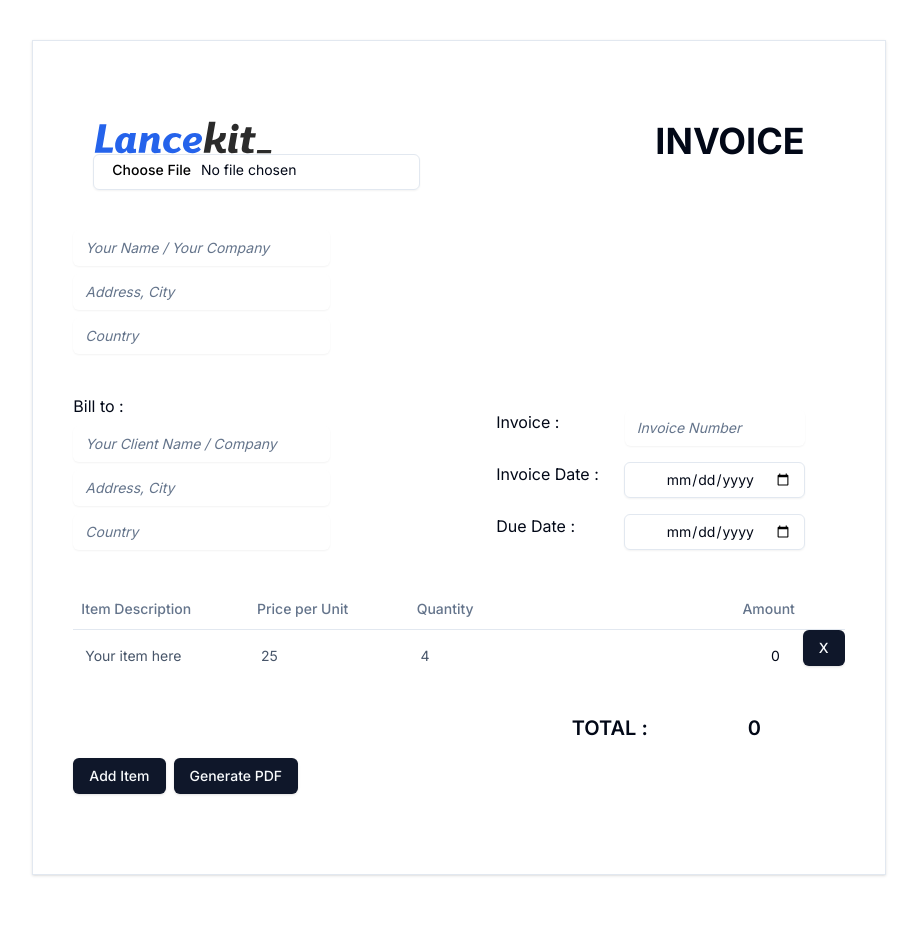
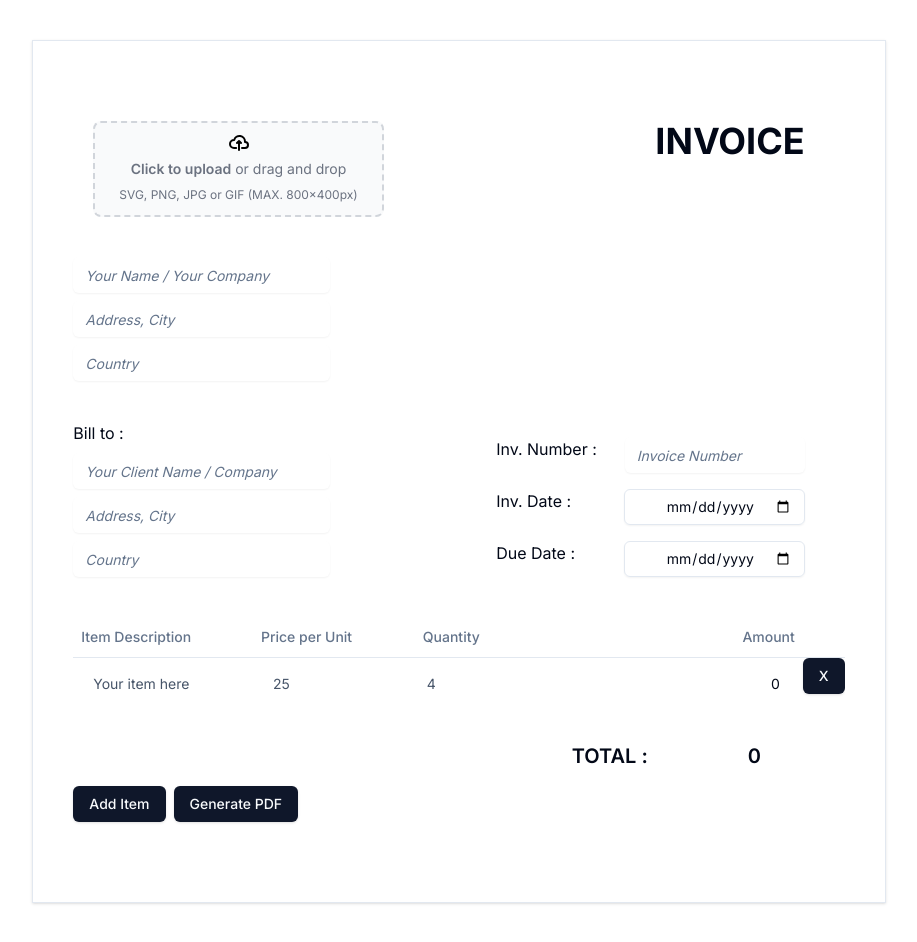
Before and after one commit to mahzumy/lancekit-invoicemaker, a Next.js app: page /invoice-maker in a window 1280 px wide. Shown: the whole page, without its empty margins (181-1098 px from the left). Before the commit the page ends 915 px from the top, so only its background shows below. Built offline with nearby package versions, Linux system fonts and the light colour scheme; what pdfmake would draw is missing.

Commit message:
styling input

```diff
--- a/src/components/invoiceMaker/InvoiceGenerator.tsx
+++ b/src/components/invoiceMaker/InvoiceGenerator.tsx
@@ -331,10 +331,19 @@ export const InvoiceGenerator = () => {
     <div className=' justify-center mx-auto w-8/12 border shadow my-10 px-10 py-20 space-y-10'>
       <div className='flex justify-between'>
         <div className=' px-5'>
-          <img src="/asset/LanceKit Logo.svg" width={180} alt="" />
-          <Input type='file' onChange={handleFeturedImgChange}/>
+          {/* <img src="/asset/LanceKit Logo.svg" width={180} alt="" /> */}
+          <div className='flex items-center justify-center w-full'>
+            <label id='dropzone-file' className='flex flex-col items-center justify-center w-full h-24 px-6 border-2 border-gray-300 border-dashed rounded-lg cursor-pointer bg-gray-50 dark:hover:bg-bray-800 dark:bg-gray-700 hover:bg-gray-100 dark:border-gray-600 dark:hover:border-gray-500 dark:hover:bg-gray-600'>
+              <div className='flex flex-col items-center justify-center py-6 space-y-2'>
+                <img src="/asset/upload-icon.svg" width={20} alt="" />
+                <p className='mb-2 text-sm text-gray-500 dark:text-gray-400'><span className='font-semibold'>Click to upload</span> or drag and drop</p>
+                <p className='text-xs text-gray-500 dark:text-gray-400'>SVG, PNG, JPG or GIF (MAX. 800x400px)</p>
+              </div>
+              <Input type='file' id='dropzone-file' className='hidden' onChange={handleFeturedImgChange}/>
+            </label>
+          </div>
         </div>
-        <h2 className='px-10 text-4xl font-bold'>INVOICE</h2>
+        <h2 className='px-10 text-4xl font-bold align-middle'>INVOICE</h2>
       </div>
       <div className=''>
         <div className=' w-1/3 space-y-2'>
@@ -353,11 +362,11 @@ export const InvoiceGenerator = () => {
         <div className=' inline-block align-middle w-2/5 space-y-4 mr-10'>
           <div></div>
           <div className='flex space-x-4 w-full align-middle'>
-            <span className=' inline-block w-2/3 align-middle'>Invoice&nbsp;:</span>
+            <span className=' inline-block w-2/3 align-middle'>Inv. Number&nbsp;:</span>
             <Input name='invoiceNumber' value={data.invoiceNumber} type='text' placeholder='Invoice Number' className='w-full border-0 cursor-pointer size placeholder:italic justify-end' onChange={(event) => handleChangeData(event)}/>
           </div>
           <div className='flex space-x-4 w-full'>
-            <p className='w-2/3'>Invoice Date&nbsp;:</p>
+            <p className='w-2/3'>Inv. Date&nbsp;:</p>
             <Input name='invoiceDate' value={data.invoiceDate} type='date' placeholder='13/11/2023' className='w-full  cursor-pointer py-0 justify-end' onChange={(event) => handleChangeData(event)}/>
           </div>
           <div className='flex space-x-4 w-full'>
@@ -382,8 +391,8 @@ export const InvoiceGenerator = () => {
               {invoiceFields.map(({itemDescription, price, qty, amount}, i)=>{
                 return(
                 <TableRow className='' key={i}>
-                  <TableCell> <input onChange={(event)=>handleChange(i, event)} name='itemDescription' type="text" value={itemDescription} placeholder=' Your item here ' className='w-full text-md h-fit py-2 placeholder-slate-600'/></TableCell>
-                  <TableCell> <input onChange={(event)=>handleChange(i, event)} name='qty'  type="number" value={qty}  placeholder=' 25 ' className='w-full text-md h-fit py-2 placeholder-slate-600'/></TableCell>
+                  <TableCell> <input onChange={(event)=>handleChange(i, event)} name='itemDescription' type="text" value={itemDescription} placeholder=' Your item here ' className='w-full text-md h-fit py-2 placeholder-slate-600 px-2'/></TableCell>
+                  <TableCell> <input onChange={(event)=>handleChange(i, event)} name='qty'  type="number" value={qty}  placeholder=' 25 ' className='w-full text-md h-fit py-2 placeholder-slate-600 px-2'/></TableCell>
                   <TableCell> <input onChange={(event)=>handleChange(i, event)} name='price' type="number" value={price} placeholder=' 4 ' className='w-full text-md h-fit py-2 placeholder-slate-600'/></TableCell>
                   <TableCell className="text-right"> <input name='amount' type="number" value={amount} placeholder='0' className=' read-only:bg-slate-400 text-right placeholder-slate-600' /></TableCell>
                   <Button onClick={() => handleRemoveInvoice(i)}>X</Button>
```
Also changed, not shown: public/asset/upload-icon.svg (added).
